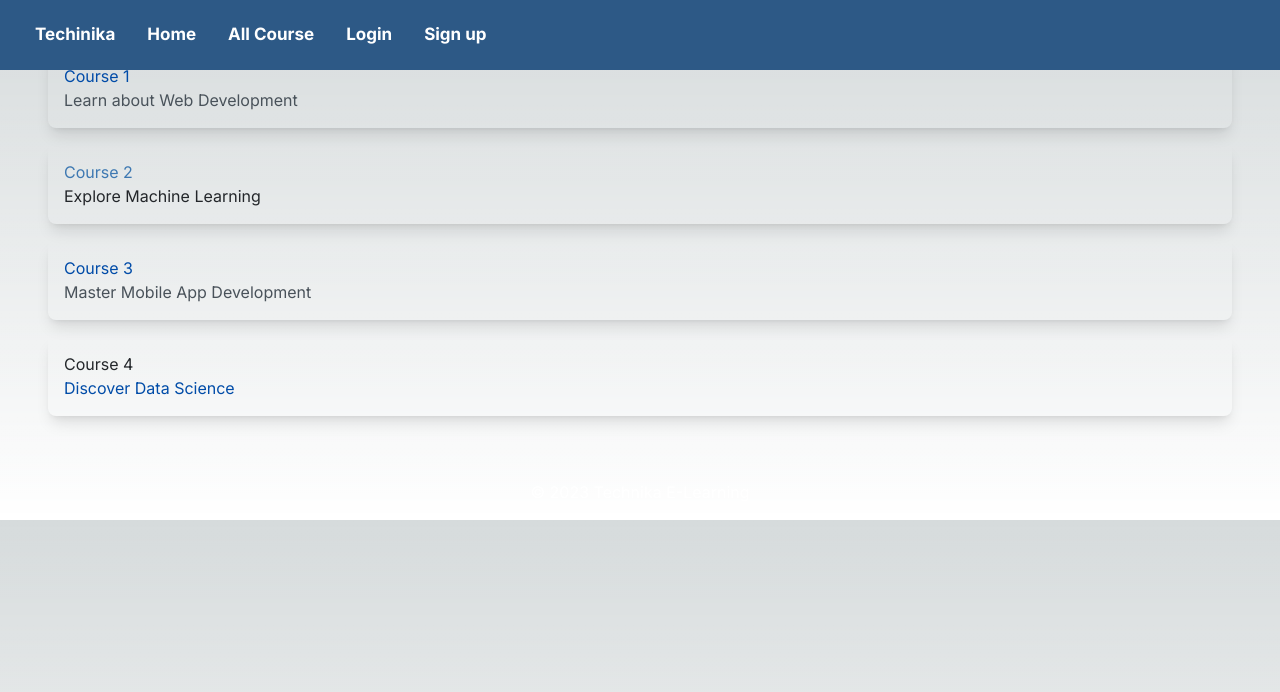
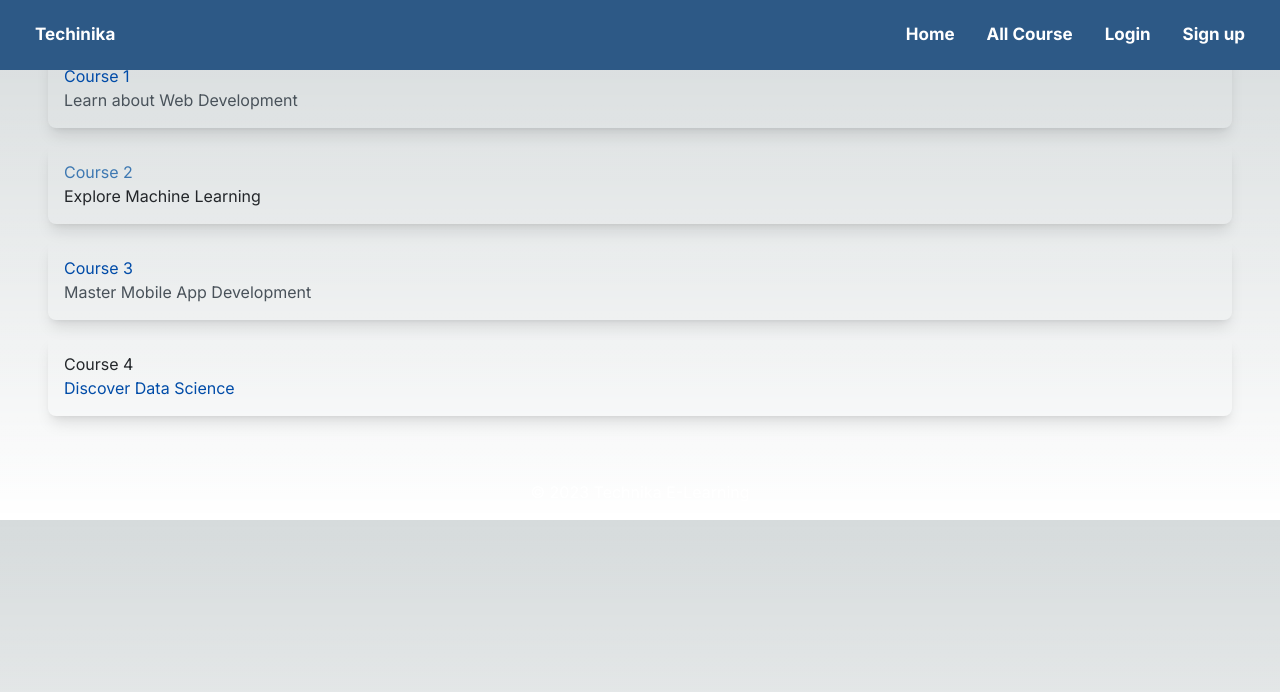
Before and after one commit to techinika/school-fe, a Next.js app: page / in a window 1280 px wide. Shown: the top 692 px of the page. Built offline with nearby package versions, Linux system fonts and the light colour scheme.

Commit message:
some changes

```diff
--- a/app/components/Sidebar.jsx
+++ b/app/components/Sidebar.jsx
@@ -6,14 +6,17 @@ function Sidebar() {
   return (
     <div>
 
+
       <div class="topnav" id="myTopnav">
+      <div class="left">
         <a href="" class="active"> Techinika</a>
+        </div>
+        <div class="right">
         <a href="">Home</a>
         <a href="">All Course</a>
         <a href="">Login</a>
         <a href="">Sign up</a>
-
-
+      </div>
       </div>
 
     </div>
--- a/app/components/sidebar.css
+++ b/app/components/sidebar.css
@@ -12,7 +12,13 @@
     transition: 0.2s;
     margin-bottom: 100px;
   }
-
+.left {float: left;}
+.right {float: right;}
+.topnav:after{
+  content: "";
+  display: table;
+  clear: both;
+}
   .topnav a {
     float: left;
     display: block;
```
